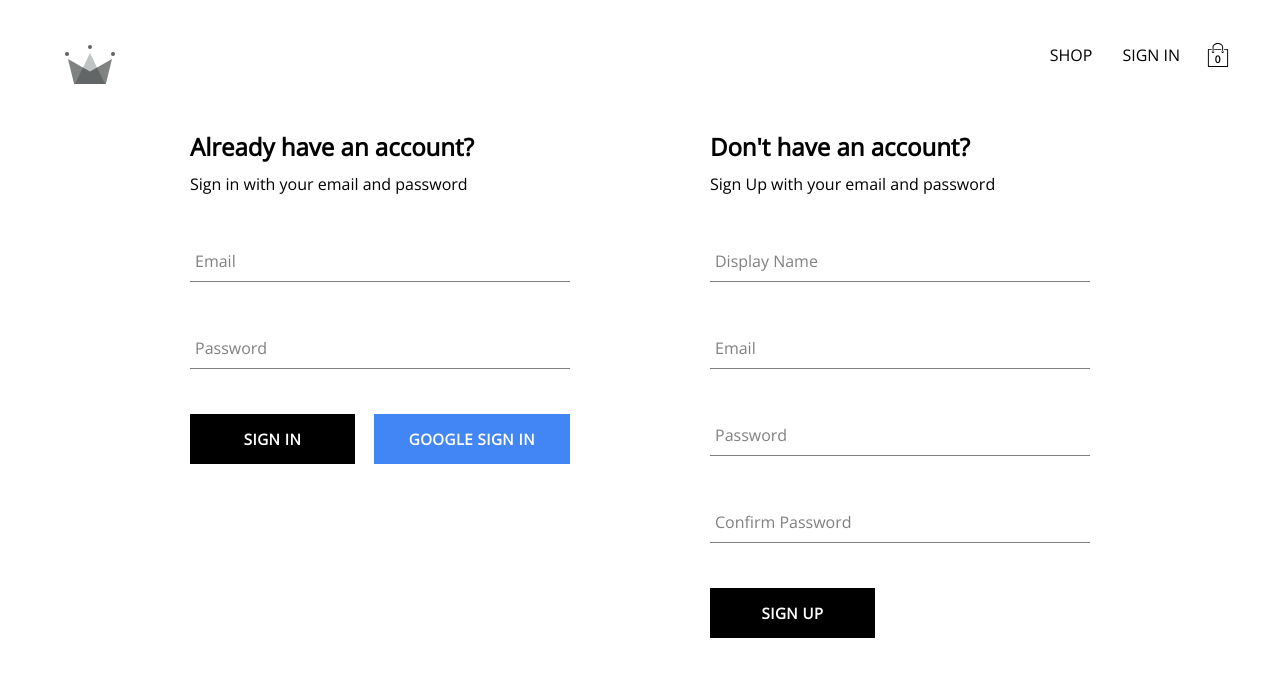
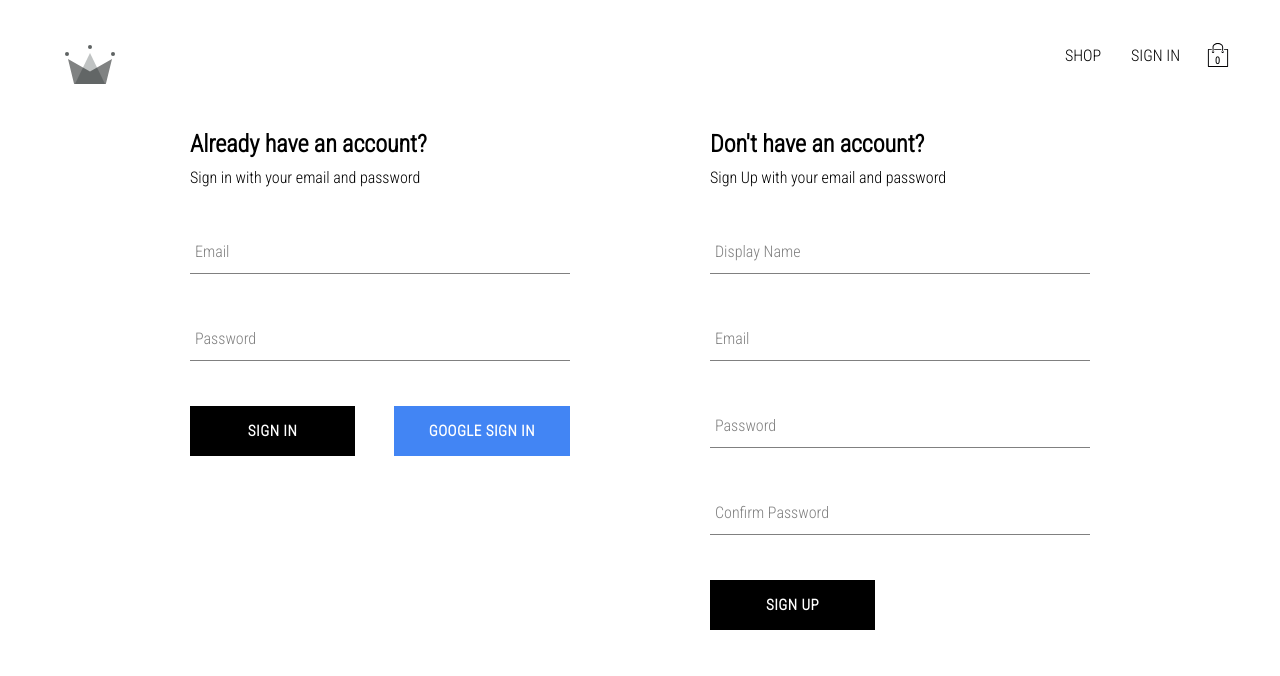
Before and after one commit to sohostory/crwn-clothing, a React (Create React App) app: page /auth in a window 1280 px wide. Shown: the top 676 px of the page. Built offline with nearby package versions, Linux system fonts and the light colour scheme; no server answers.

Commit message:
changed font to condensed font for fitment

```diff
--- a/public/index.html
+++ b/public/index.html
@@ -26,8 +26,12 @@
     -->
     <link rel="preconnect" href="https://fonts.googleapis.com" />
     <link rel="preconnect" href="https://fonts.gstatic.com" crossorigin />
+    <!-- <link
+      href="https://fonts.googleapis.com/css2?family=Open+Sans:wght@300&display=swap"
+      rel="stylesheet"
+    /> -->
     <link
-      href="https://fonts.googleapis.com/css2?family=Open+Sans:wght@300&display=swap"
+      href="https://fonts.googleapis.com/css2?family=Roboto+Condensed:wght@300&display=swap"
       rel="stylesheet"
     />
 
--- a/src/components/button/button.styles.scss
+++ b/src/components/button/button.styles.scss
@@ -9,7 +9,7 @@
   background-color: black;
   color: white;
   text-transform: uppercase;
-  font-family: "Open Sans";
+  font-family: "Roboto Condensed";
   font-weight: bolder;
   border: none;
   cursor: pointer;
--- a/src/index.scss
+++ b/src/index.scss
@@ -1,7 +1,7 @@
 body {
   margin: 0;
   padding: 20px 40px;
-  font-family: "Open Sans", sans-serif;
+  font-family: "Roboto Condensed", sans-serif;
   -webkit-font-smoothing: antialiased;
   -moz-osx-font-smoothing: grayscale;
 }
```
